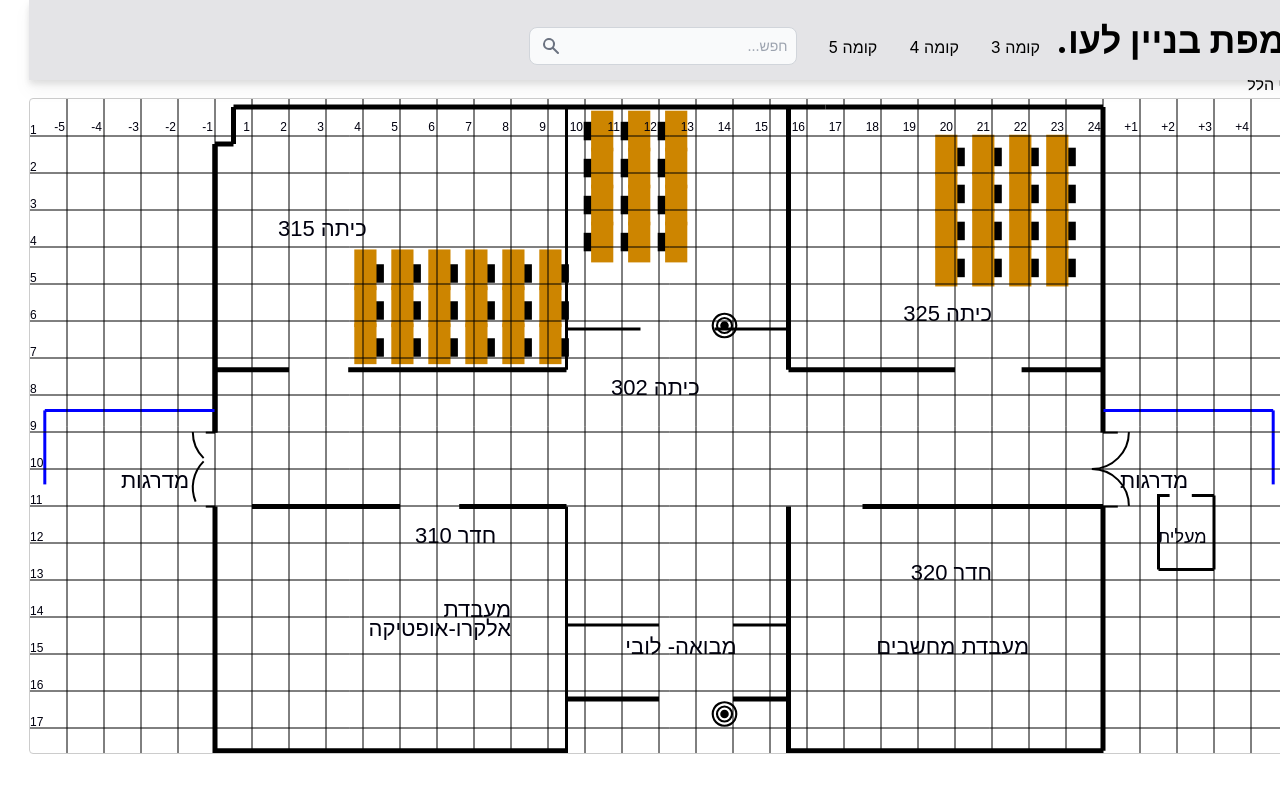
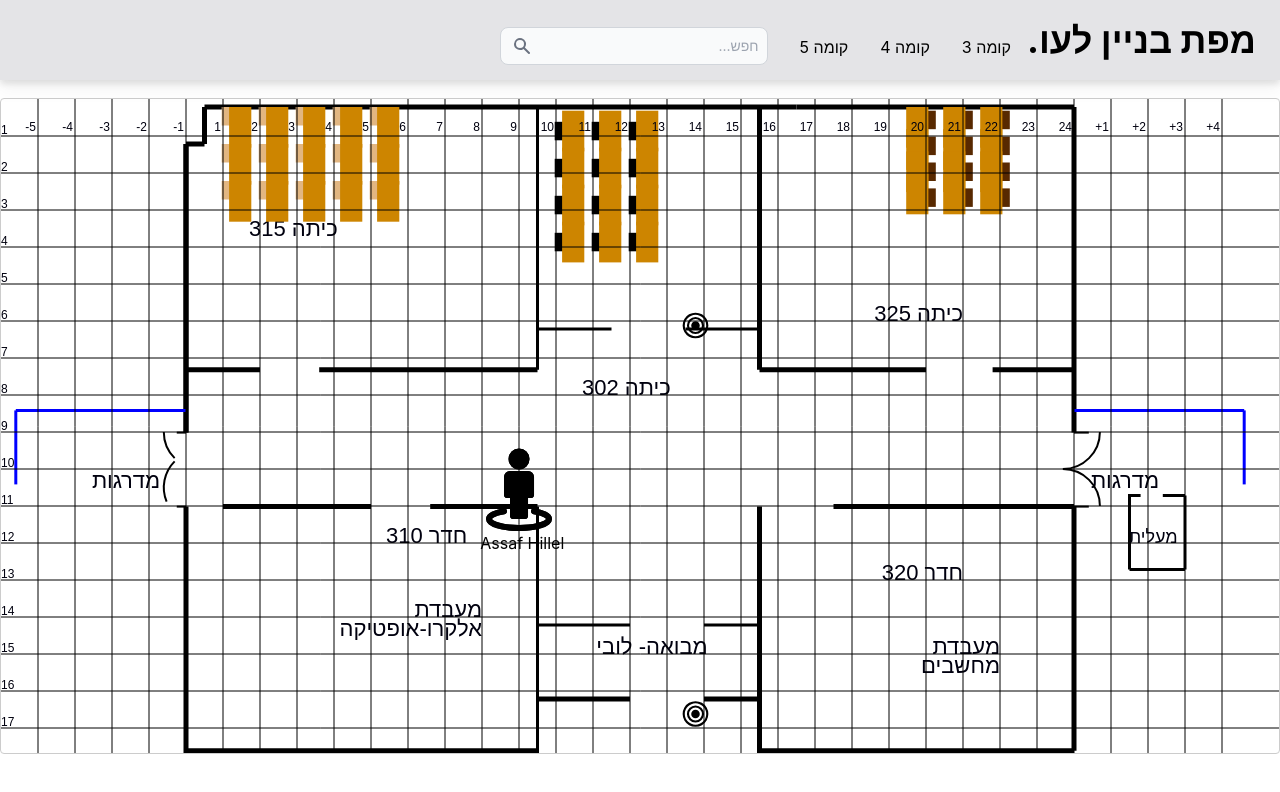
Before and after one commit to amazingProj/IndoorNavigationSystemClient, a React (Create React App) app: page /floor3 in a window 1280 px wide. Shown: the top 792 px of the page. Built offline with nearby package versions, Linux system fonts and the light colour scheme; no server answers.

Commit message:
progressing

```diff
--- a/src/App.js
+++ b/src/App.js
@@ -39,6 +39,7 @@ function App() {
 
   return (
     <div>
+
       <BrowserRouter>
         <Navbar />
         <Route exact path="/">
--- a/src/components/floor3th.jsx
+++ b/src/components/floor3th.jsx
@@ -1,7 +1,7 @@
 import React, { useState, useEffect, useRef } from "react";
 import './style/canvas.css';
 import accessPointImage from './style/images/accessPoint.svg'
-
+import User from "./user";
 
 const FloorThree = () => {
 
@@ -57,7 +57,7 @@ const FloorThree = () => {
         ctx = canvasEle.getContext("2d");
 
 
-        let width = window.innerHeight * 0.8;
+      let width = window.innerHeight * 0.8;
       let height = window.innerWidth;
       let fracH = Math.trunc(height / 34);
       let fracW = Math.trunc(width / 17);
@@ -172,28 +172,35 @@ const FloorThree = () => {
       // right-down- to top
       drawLine({x: 24 * fracH, y: 17.4 * fracW, x1: 24 * fracH, y1: 10.8 * fracW }, colorBorder)
 
-      ctx.fillText("מעבדת מחשבים", 27 * fracH , 15 * fracW);
+      ctx.fillText("מחשבים", 27 * fracH , 15.5 * fracW);
+      ctx.fillText("מעבדת", 27 * fracH , 15 * fracW);
       ctx.fillText("חדר 320", 26 * fracH , 13 * fracW);
       ctx.fillText("מעבדת", 13 * fracH , 14 * fracW);
       ctx.fillText("אלקרו-אופטיקה", 13 * fracH , 14.5 * fracW);
       ctx.fillText("כיתה 325", 26 * fracH , 6 * fracW);
 
-      for (let j = 0; j < 6; ++j)
+
+      /// class 315
+      for (let j = 0; j < 5; ++j)
       {
         for (let i = 0; i < 3; ++i)
         {
-          drawFillRect({ x: (4.3 + j) * fracH + offsetX, y: (4.25 + i) * fracW, w: 0.3 * fracH, h: 0.5 * fracW }, { backgroundColor: 'black' });
-          drawFillRect({ x: (3.8 + j) * fracH + offsetX, y: (3.85 + i) * fracW, w: 0.6 * fracH, h: 1.1 * fracW }, { backgroundColor: '#cd8500' });
+          // chairs
+          drawFillRect({ x: (1 + j) * fracH + offsetX, y: (0 + i) * fracW, w: 0.3 * fracH, h: 0.5 * fracW }, { backgroundColor: '#e2b681' });
+          // tables
+          drawFillRect({ x: (1.2 + j) * fracH + offsetX, y: (0 + i) * fracW, w: 0.6 * fracH, h: 1.1 * fracW }, { backgroundColor: '#cd8500' });
         }
       }
 
-      for (let j = 0; j < 4; j++)
+      // class 325
+      for (let j = 0; j < 3; j++)
       {
         for (let i = 0; i < 4; ++i)
         {
 
-          drawFillRect({ x: (20 + j) * fracH + offsetX, y: (1.1 + i) * fracW, w: 0.3 * fracH, h: 0.5 * fracW }, { backgroundColor: 'black' });
-          drawFillRect({ x: (19.5 + j) * fracH + offsetX, y: (0.75 + i) * fracW, w: 0.6 * fracH, h: 1.1 * fracW }, { backgroundColor: '#cd8500' });
+          // chairs
+          drawFillRect({ x: (20 + j) * fracH + offsetX, y: (0.1 + 0.7 * i) * fracW, w: 0.3 * fracH, h: 0.5 * fracW }, { backgroundColor: '#582900' });
+          drawFillRect({ x: (19.5 + j) * fracH + offsetX, y: (0 + 0.6 * i) * fracW, w: 0.6 * fracH, h: 1.1 * fracW }, { backgroundColor: '#cd8500' });
 
         }
       }
@@ -269,6 +276,7 @@ ctx.fillText(i, 0, i * fracW - 2);
       <div>
 
         <canvas ref={canvas}></canvas>
+        <User x="8" y="9" name="Assaf Hillel" />
         </div>
     );
 }
--- /dev/null
+++ b/src/components/user.jsx
@@ -0,0 +1,31 @@
+import React, { useState, useEffect, useRef } from "react";
+import bullseye from "../images/bullseye.svg"
+
+const User = (props) => {
+  const userRef = useRef();
+  const [response, setResponse] = useState("");
+  let basePercentLeft = 14;
+  let basePercentTop = 13;
+
+  useEffect(() => {
+      userRef.current.style.left = basePercentLeft + props.x * 2.94 + "%";
+      userRef.current.style.top = basePercentTop + props.y * 4.76 + "%";
+  }, []);
+
+  return (
+    <div>
+      <div ref={userRef} className="user">
+        <div>
+        <svg viewBox="0 0 1792 1792" xmlns="http://www.w3.org/2000/svg"><path d="M1536 1536q0 63-61.5 113.5t-164 81-225 46T832 1792t-253.5-15.5-225-46-164-81T128 1536q0-49 33-88.5t91-66.5 118-44.5 131-29.5q26-5 48 10.5t26 41.5q5 26-10.5 48t-41.5 26q-58 10-106 23.5t-76.5 25.5-48.5 23.5-27.5 19.5-8.5 12q3 11 27 26.5t73 33 114 32.5 160.5 25 201.5 10 201.5-10 160.5-25 114-33 73-33.5 27-27.5q-1-4-8.5-11t-27.5-19-48.5-23.5-76.5-25-106-23.5q-26-4-41.5-26t-10.5-48q4-26 26-41.5t48-10.5q71 12 131 29.5t118 44.5 91 66.5 33 88.5zm-384-896v384q0 26-19 45t-45 19h-64v384q0 26-19 45t-45 19H704q-26 0-45-19t-19-45v-384h-64q-26 0-45-19t-19-45V640q0-53 37.5-90.5T640 512h384q53 0 90.5 37.5T1152 640zm-96-384q0 93-65.5 158.5T832 480t-158.5-65.5T608 256t65.5-158.5T832 32t158.5 65.5T1056 256z"/></svg>
+            <p>{props.name}</p>
+        </div>
+      </div>
+
+
+    </div>
+
+
+  );
+}
+
+export default User;
--- a/src/components/users.jsx
+++ b/src/components/users.jsx
@@ -1,30 +1,28 @@
 import React, { useState, useEffect, useRef } from "react";
 import './style/canvas.css';
 import socketIOClient from "socket.io-client";
+import User from "./user"
+
 const TrackedUsers = () => {
   const userRef = useRef();
   const ENDPOINT = "http://127.0.0.1:4001";
   const [response, setResponse] = useState("");
-  let basePercentLeft = 14;
-  let basePercentTop = 13;
+  let users;
 
   useEffect(() => {
     const socket = socketIOClient(ENDPOINT);
     socket.on("users/devices/location", data => {
       let wifiInformation = JSON.parse(JSON.stringify(data));
-      //setResponse(data);
-      console.log(wifiInformation)
-      userRef.current.style.left = basePercentLeft + wifiInformation["x"] * 2.94 + "%";
-      userRef.current.style.top = basePercentTop + wifiInformation["y"] * 4.76 + "%";
-     });
+      console.log(wifiInformation);
+
+
+    });
   }, []);
 
   return (
     <div>
       <div ref={userRef} className="user">
-        <div>
-          <p><br /><br /><br />אסף הלל</p>
-        </div>
+        <User x="8" y="9" name="Assaf Hillel" />
       </div>
 
 
```
Also changed, not shown: src/components/style/canvas.css (line endings or trailing spaces), src/components/style/images/bullseye.svg (added).
